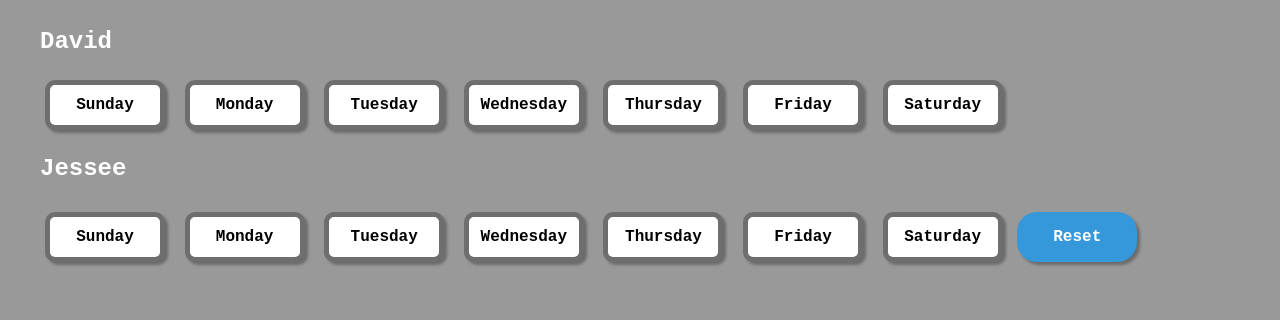
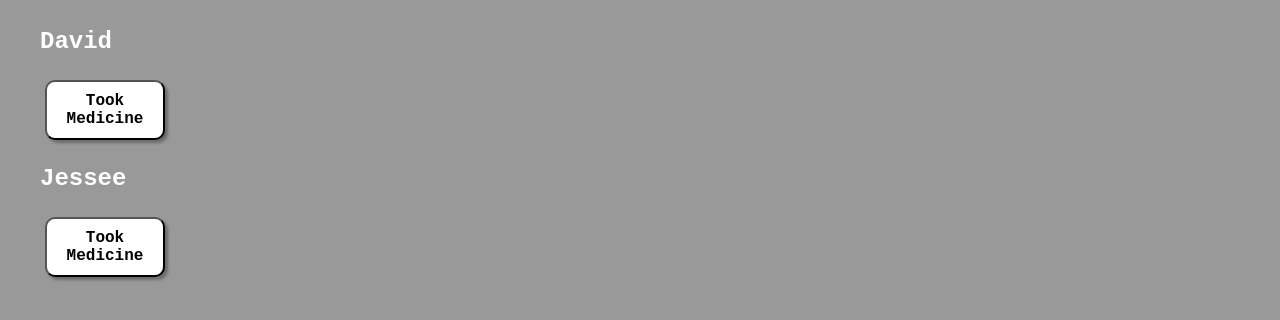
Before and after one commit to David-Jockisch/medicine_reminder, a plain HTML site: page index.html in a window 1280 px wide. Drawn offline with Linux system fonts and the light colour scheme.

Commit message:
Update index.html

```diff
--- a/index.html
+++ b/index.html
@@ -15,84 +15,38 @@
 
     .day-button {
       width: 120px;
-      height: 50px;
       margin: 5px;
       padding: 10px; /* Increased padding for easier clicking */
       background-color: white;
-      border: 5px solid #6e6e6e;
+      border: 5px solid #404040 .10;
       cursor: pointer;
       border-radius: 10px;
       font-family: 'Courier New', Courier, monospace;
       font-size: 16px;
       font-weight: bolder;
       box-shadow: 3px 3px 3px rgba(0, 0, 0, 0.3);
-      transition: background-color 0.3s ease-in-out;
+      transition: background-color 0.4s ease-in-out;
     }
 
-    .reset-button {
-      width: 120px;
-      height: 50px;
-      margin-top: 10px;
-      padding: 10px; /* Increased padding for easier clicking */
-      background-color: #3498db;
-      color: white;
-      border: none;
-      cursor: pointer;
-      border-radius: 20px;
-      font-family: 'Courier New', Courier, monospace;
-      font-size: 16px;
-      font-weight: bolder;
-      box-shadow: 3px 3px 3px rgba(0, 0, 0, 0.3);
-      transition: background-color 0.3s ease-in-out;
-    }
   </style>
 </head>
 <body>
 
 <div id="david-container" onclick="handleButtonClick(event)">
   <h2>David</h2>
-  <button class="day-button" onclick="toggleColor(event, this)">Sunday</button>
-  <button class="day-button" onclick="toggleColor(event, this)">Monday</button>
-  <button class="day-button" onclick="toggleColor(event, this)">Tuesday</button>
-  <button class="day-button" onclick="toggleColor(event, this)">Wednesday</button>
-  <button class="day-button" onclick="toggleColor(event, this)">Thursday</button>
-  <button class="day-button" onclick="toggleColor(event, this)">Friday</button>
-  <button class="day-button" onclick="toggleColor(event, this)">Saturday</button>
+  <button class="day-button" onclick="toggleColor(event, this)">Took Medicine</button>
 </div>
 
 <div id="jessee-container" onclick="handleButtonClick(event)">
   <h2>Jessee</h2>
-  <button class="day-button" onclick="toggleColor(event, this)">Sunday</button>
-  <button class="day-button" onclick="toggleColor(event, this)">Monday</button>
-  <button class="day-button" onclick="toggleColor(event, this)">Tuesday</button>
-  <button class="day-button" onclick="toggleColor(event, this)">Wednesday</button>
-  <button class="day-button" onclick="toggleColor(event, this)">Thursday</button>
-  <button class="day-button" onclick="toggleColor(event, this)">Friday</button>
-  <button class="day-button" onclick="toggleColor(event, this)">Saturday</button>
-  <button class="reset-button" onclick="resetColors()">Reset</button>
+  <button class="day-button" onclick="toggleColor(event, this)">Took Medicine</button>
 </div>
 
 <script>
   function toggleColor(event, button) {
-    event.stopPropagation(); // Stop event propagation to prevent it from reaching the container
     button.style.backgroundColor = button.style.backgroundColor === 'white' ? 'green' : 'white';
   }
 
-  function resetColors() {
-    var buttons = document.querySelectorAll('.day-button');
-    buttons.forEach(function(button) {
-      button.style.backgroundColor = 'white';
-    });
-  }
-
-  function handleButtonClick(event) {
-    var targetClass = event.target.classList;
-    if (targetClass.contains('day-button')) {
-      toggleColor(event, event.target);
-    } else if (targetClass.contains('reset-button')) {
-      resetColors();
-    }
-  }
 </script>
 
 </body>
```
